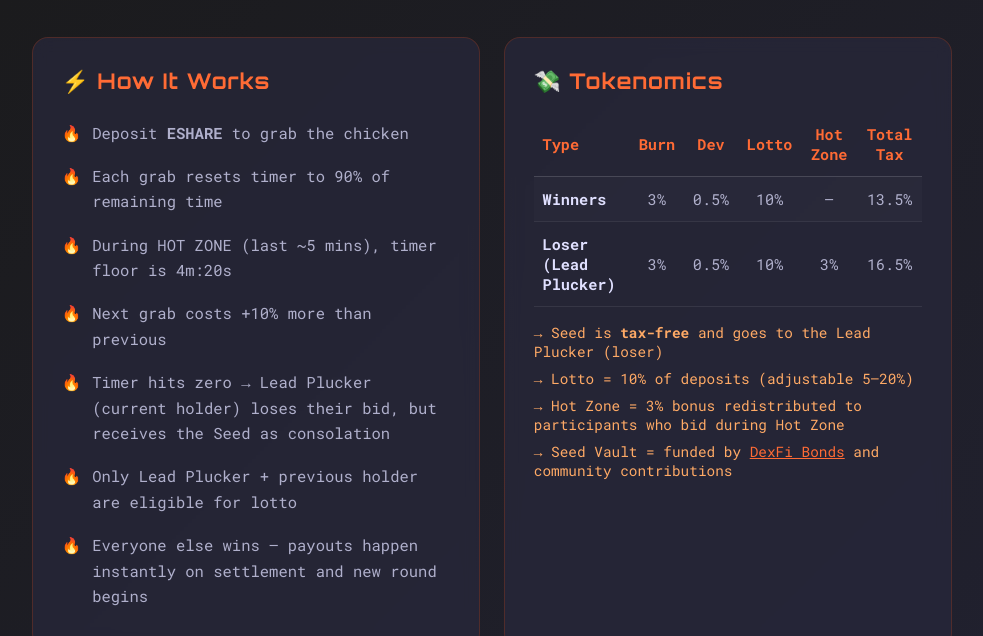
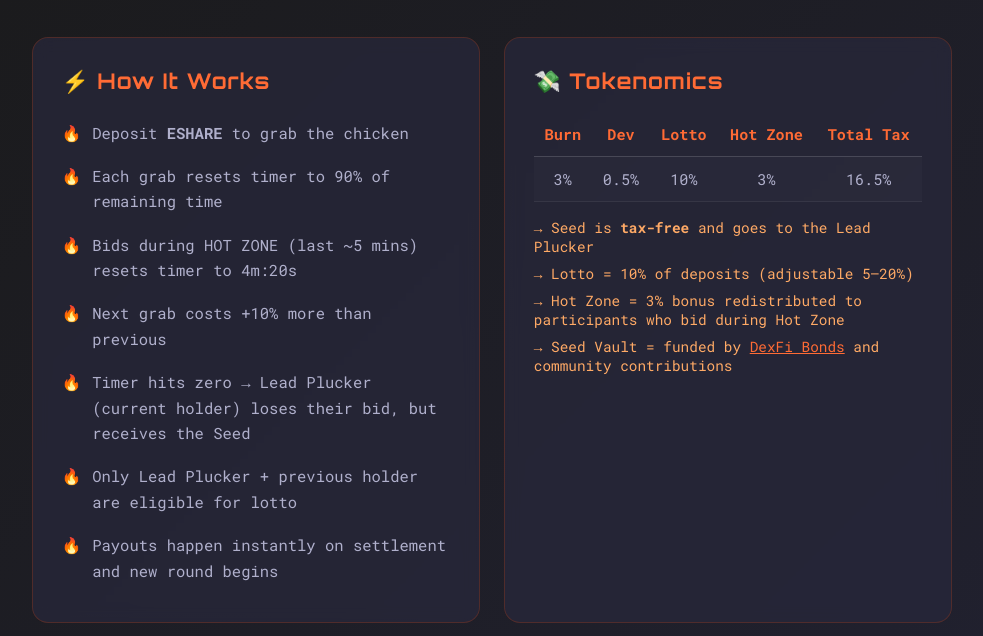
Before and after one commit to coolsheet69/hotchicken, a plain HTML site: page whitepaper.html in a window 1280 px wide. Shown: the part 150-786 px from the top of the page, without its empty margins (148-1131 px from the left). Drawn offline with Linux system fonts and the light colour scheme.

Commit message:
Add files via upload

```diff
--- a/whitepaper.html
+++ b/whitepaper.html
@@ -72,10 +72,8 @@
             border-radius: 16px;
             padding: 1.8rem;
             transition: all 0.25s ease;
-
-    overflow: hidden; /* ← ADD THIS */
+            overflow: hidden;
         }
-
 
         .box:hover {
             transform: translateY(-4px);
@@ -114,10 +112,6 @@
             color: var(--accent);
         }
 
-        /* ===========================
-           TOKENOMICS TABLE (FIXED)
-        =========================== */
-
         table {
             width: 100%;
             max-width: 100%;
@@ -131,12 +125,7 @@ thead th {
             text-align: center;
             padding: 0.75rem 0.55rem;
             border-bottom: 1px solid rgba(255,255,255,0.15);
-    white-space: normal; /* allow wrapping if needed */
-}
-
-thead th:first-child,
-tbody td:first-child {
-    text-align: left;
+            white-space: normal;
         }
 
         tbody td {
@@ -147,17 +136,10 @@ tbody td {
             font-variant-numeric: tabular-nums;
         }
 
-tbody td:first-child {
-    color: var(--text);
-    font-weight: 600;
-}
-
         tbody tr:nth-child(odd) {
             background: rgba(255,255,255,0.02);
         }
 
-
-        /* mobile safety */
         @media (max-width: 640px) {
             table {
                 font-size: 0.85rem;
@@ -212,11 +194,11 @@ tbody tr:nth-child(odd) {
             <ul>
                 <li>Deposit <strong>ESHARE</strong> to grab the chicken</li>
                 <li>Each grab resets timer to 90% of remaining time</li>
-                <li>During HOT ZONE (last ~5 mins), timer floor is 4m:20s</li>
+                <li>Bids during HOT ZONE (last ~5 mins) resets timer to 4m:20s</li>
                 <li>Next grab costs +10% more than previous</li>
-                <li>Timer hits zero → Lead Plucker (current holder) loses their bid, but receives the Seed as consolation</li>
+                <li>Timer hits zero → Lead Plucker (current holder) loses their bid, but receives the Seed</li>
                 <li>Only Lead Plucker + previous holder are eligible for lotto</li>
-                <li>Everyone else wins — payouts happen instantly on settlement and new round begins</li>
+                <li>Payouts happen instantly on settlement and new round begins</li>
             </ul>
         </div>
 
@@ -226,7 +208,6 @@ tbody tr:nth-child(odd) {
             <table>
                 <thead>
                     <tr>
-                <th>Type</th>
                         <th>Burn</th>
                         <th>Dev</th>
                         <th>Lotto</th>
@@ -236,15 +217,6 @@ tbody tr:nth-child(odd) {
                 </thead>
                 <tbody>
                     <tr>
-                <td>Winners</td>
-                <td>3%</td>
-                <td>0.5%</td>
-                <td>10%</td>
-                <td>—</td>
-                <td>13.5%</td>
-            </tr>
-            <tr>
-                <td>Loser (Lead Plucker)</td>
                         <td>3%</td>
                         <td>0.5%</td>
                         <td>10%</td>
@@ -255,13 +227,12 @@ tbody tr:nth-child(odd) {
             </table>
 
             <div class="note">
-        <p style="margin-bottom: 0.5rem;">→ Seed is <strong>tax-free</strong> and goes to the Lead Plucker (loser)</p>
+                <p style="margin-bottom: 0.5rem;">→ Seed is <strong>tax-free</strong> and goes to the Lead Plucker</p>
                 <p style="margin-bottom: 0.5rem;">→ Lotto = 10% of deposits (adjustable 5–20%)</p>
                 <p>→ Hot Zone = 3% bonus redistributed to participants who bid during Hot Zone</p>
                 <p style="margin-top: 0.5rem;">→ Seed Vault = funded by <a href="https://dexfi.com/bonds" target="_blank" style="color: var(--accent-glow); text-decoration: underline;">DexFi Bonds</a> and community contributions</p>
             </div>
         </div>
-
 
         <div class="box full">
             <h2>📜 Contract (Base Network)</h2>
```
Lines whose indentation alone changed are shown as unchanged.
